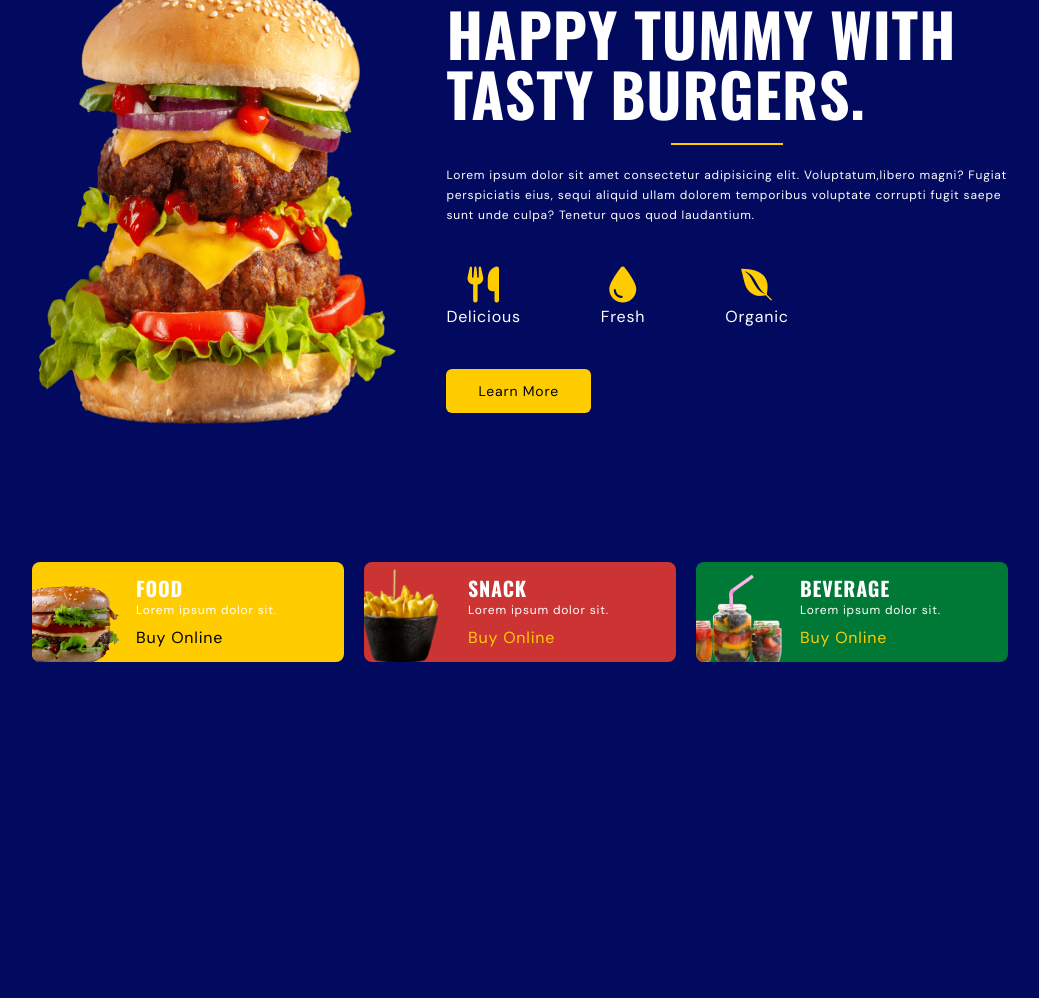
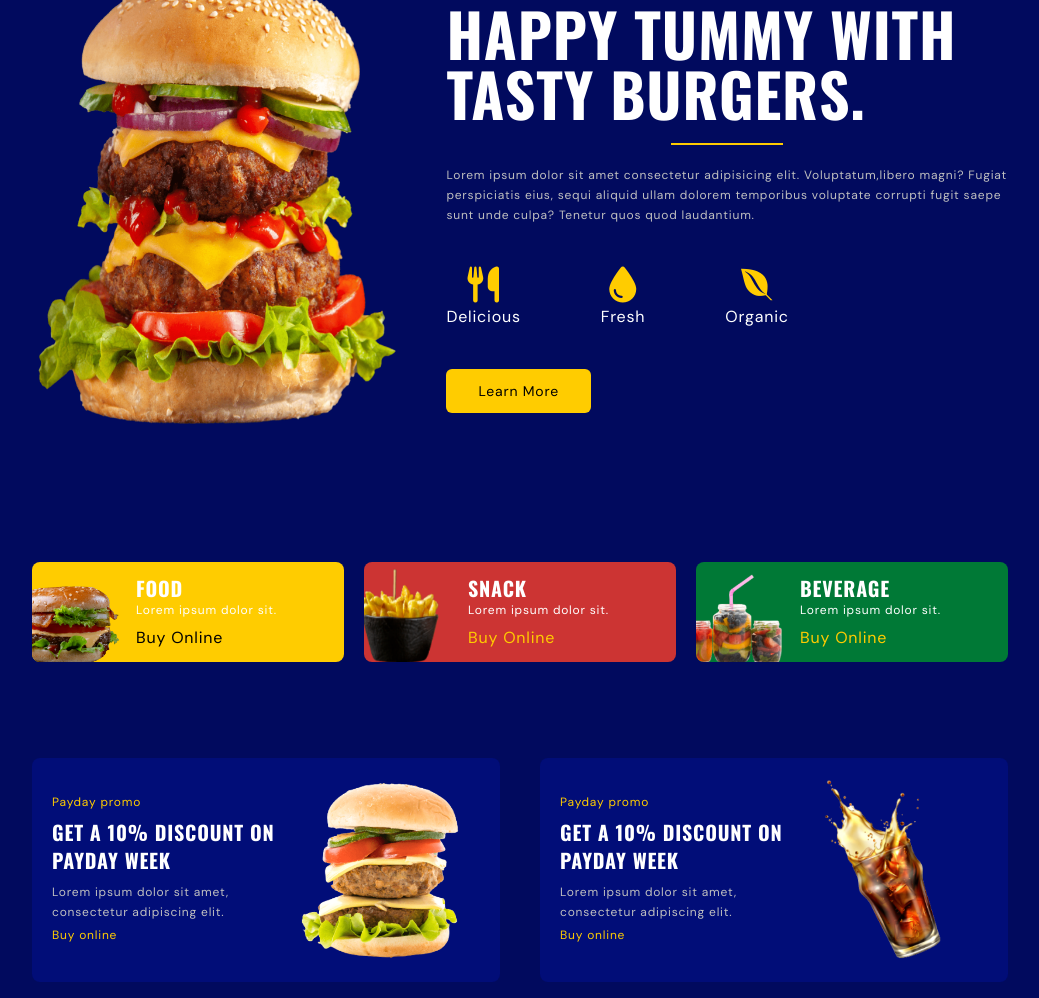
Before and after one commit to Shabbir8788/Tasty-Burgers, a website: page src/index..html in a window 1280 px wide. Shown: the part 130-1128 px from the top of the page, without its empty margins (120-1159 px from the left). Before the commit the page ends 808 px from the top, so only its background shows below. Drawn offline with nearby package versions, Linux system fonts and the light colour scheme.

Commit message:
Promo Section

```diff
--- a/src/index..html
+++ b/src/index..html
@@ -220,7 +220,49 @@
         </div>
       </section>
       <!--~~~~~~~~~~~~~~~ Promo ~~~~~~~~~~~~~~~-->
+      <section id="promo">
+        <div class="container flex flex-col gap-5 lg:gap-10 lg:flex-row">
+          <!-- Card1 -->
+          <div
+            class="bg-primaryColorLight flex flex-col p-5 rounded-lg md:flex-row md:items-center lg:flex-row-reverse lg:flex-1"
+          >
+            <img
+              src="img/promo-1.png"
+              alt="promo image"
+              class="w-40 mx-auto hover:animate-movingY md:mx-5"
+            />
 
+            <div class="space-y-2 pt-5 md:pt-0">
+              <p class="text-xs text-secondaryColor">Payday promo</p>
+              <h3 class="card__title">GET A 10% DISCOUNT ON PAYDAY WEEK</h3>
+              <p class="paragraph">
+                Lorem ipsum dolor sit amet, consectetur adipiscing elit.
+              </p>
+              <a href="#" class="text-xs text-secondaryColor">Buy online</a>
+            </div>
+          </div>
+
+          <!-- Card2 -->
+          <div
+            class="bg-primaryColorLight flex flex-col p-5 rounded-lg md:flex-row md:items-center lg:flex-row-reverse lg:flex-1"
+          >
+            <img
+              src="img/promo-2.png"
+              alt="promo image"
+              class="w-40 mx-auto hover:animate-movingY md:mx-5"
+            />
+
+            <div class="space-y-2 pt-5 md:pt-0">
+              <p class="text-xs text-secondaryColor">Payday promo</p>
+              <h3 class="card__title">GET A 10% DISCOUNT ON PAYDAY WEEK</h3>
+              <p class="paragraph">
+                Lorem ipsum dolor sit amet, consectetur adipiscing elit.
+              </p>
+              <a href="#" class="text-xs text-secondaryColor">Buy online</a>
+            </div>
+          </div>
+        </div>
+      </section>
       <!--~~~~~~~~~~~~~~~ About ~~~~~~~~~~~~~~~-->
 
       <!--~~~~~~~~~~~~~~~ Menu ~~~~~~~~~~~~~~~-->
--- a/src/input.css
+++ b/src/input.css
@@ -39,6 +39,6 @@
   }
 
   .paragraph {
-    @apply text-whiteColor text-xs leading-5;
+    @apply text-paragraphColor text-xs leading-5;
   }
 }
```
Also changed, not shown: dist/output.css.
